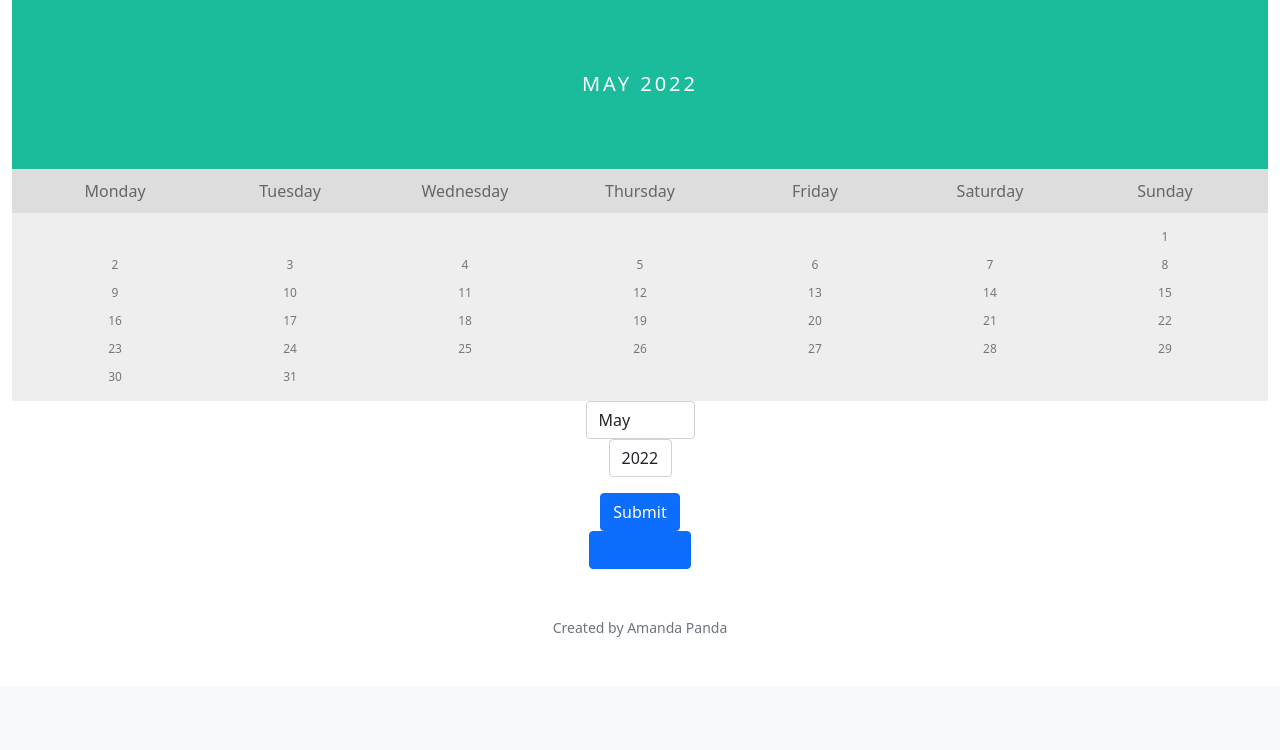
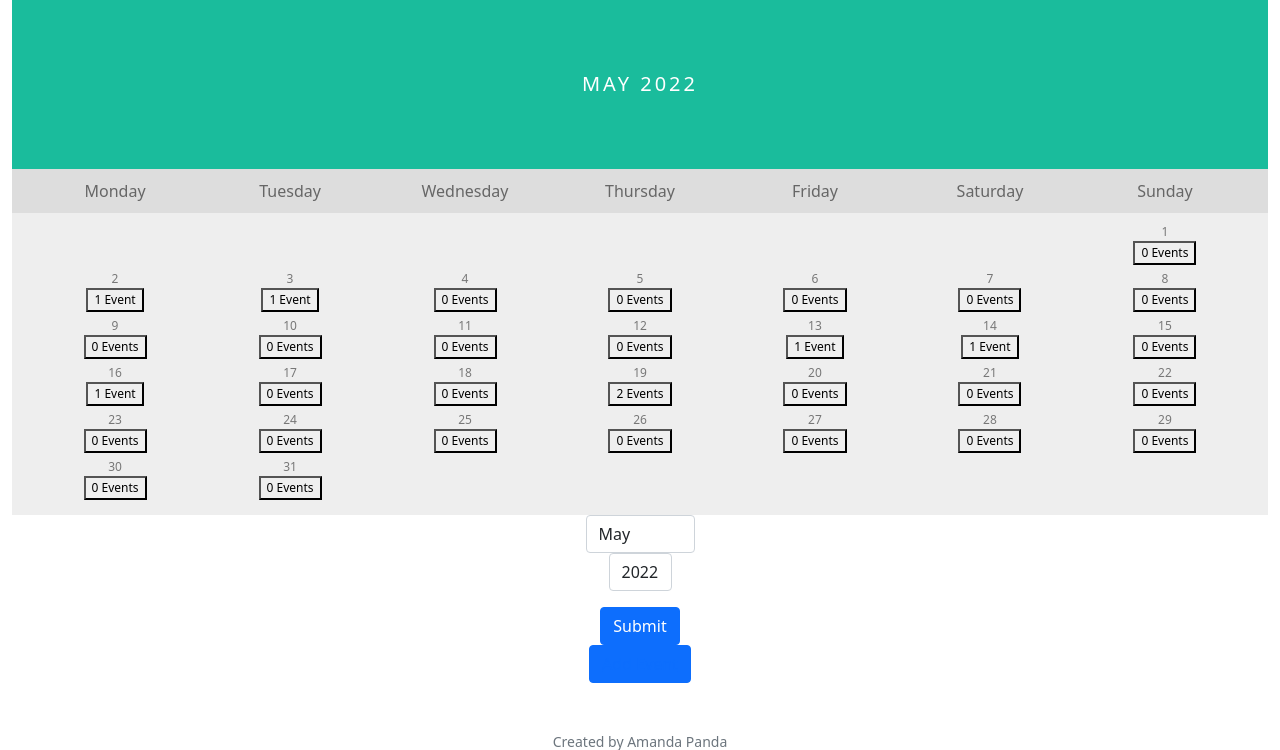
Before and after one commit to amandakso/cs50x-final-project, a Flask app: page / in a window 1280 px wide. Shown: the part 125-875 px from the top of the page. Before the commit the page ends 762 px from the top, so only its background shows below. Run offline with Flask 2, Linux system fonts and the light colour scheme; a user stored in the database is signed in; some libraries are stand-ins or nearby versions.

Commit message:
add buttons on homepage to show number of events each day

```diff
--- a/app.py
+++ b/app.py
@@ -57,17 +57,54 @@
     for n in x:
         years.append(n)
 
+    # Days
+    days = []
+    y = range(1, 32, 1)
+    for n in y:
+        days.append("%02d" % n)
+
+
     if request.method == "POST":
-        try:
-            month = int(request.form.get("month"))
-            year = int(request.form.get("year"))
-        except ValueError:
+        if request.form.get("cal") == "2":
+            try:
+                month = int(request.form.get("month"))
+                year = int(request.form.get("year"))
+            except ValueError:
+                return apology("invalid submission", 400)
+            if month < 1 or month > 12 or year < 1900 or year > 2200:
+                return apology("invalid submission", 400)
+            cal = calendar.monthcalendar(year,month)
+            this_month = months[month]
+            # Get Event Data
+            if month == 12:
+                search_year = year + 1
+                search_month1 = "01"
+            elif month > 9:
+                search_year = year
+                search_month1 = month
+                search_month2 = month + 1
+            elif month == 9:
+                search_year = year
+                search_month1 = "09"
+                search_month2= "10"
+            else:
+                search_year = year
+                search_month1 = "0" + str(month)
+                search_month2 = "0" + str(month + 1)
+            date1 = str(year) + "-" + search_month1 + "-01"
+            date2 = str(search_year) + "-" + search_month2 + "-01"
+            yearmonth = str(year) + "-" + search_month1
+            events = db.execute("SELECT title, date, starttime, endtime, details, COUNT(date) AS count FROM events WHERE creator = ? and date BETWEEN ? AND ? GROUP BY date", session.get("user_id"), date1, date2)
+
+            num_of_events = []
+            for day in days:
+                current = yearmonth + "-" + day
+                z = db.execute("SELECT COUNT(date) AS count FROM events WHERE date = ?", current)[0]["count"]
+                num_of_events.append(z)
+
+            return render_template("index.html", cal=cal, year=year, years=years, month=month, months=months, this_month=this_month, events=events, yearmonth=yearmonth, num_of_events=num_of_events)
+        else:
             return apology("invalid submission", 400)
-        if month < 1 or month > 12 or year < 1900 or year > 2200:
-            return apology("invalid submission", 400)
-        cal = calendar.monthcalendar(year,month)
-        this_month = months[month]
-        return render_template("index.html", cal=cal, year=year, years=years, month=month, months=months, this_month=this_month)
     else:
     # Get current time
         today = date.today()
@@ -75,7 +112,35 @@
         month = today.month
         this_month = months[month]
         cal = calendar.monthcalendar(year,month)
-        return render_template("index.html", cal=cal, year=year, years=years, month=month, months=months, this_month=this_month)
+
+    # Get event data
+        if month == 12:
+            search_year = year + 1
+            search_month1 = "01"
+        elif month > 9:
+            search_year = year
+            search_month1 = month
+            search_month2 = month + 1
+        elif month == 9:
+            search_year = year
+            search_month1 = "09"
+            search_month2= "10"
+        else:
+            search_year = year
+            search_month1 = "0" + str(month)
+            search_month2 = "0" + str(month + 1)
+        date1 = str(year) + "-" + search_month1 + "-01"
+        date2 = str(search_year) + "-" + search_month2 + "-01"
+        yearmonth = str(year) + "-" + search_month1
+        events = db.execute("SELECT title, date, starttime, endtime, details FROM events WHERE creator = ? and date BETWEEN ? AND ?", session.get("user_id"), date1, date2)
+
+        num_of_events = []
+        for day in days:
+            current = yearmonth + "-" + day
+            z = db.execute("SELECT COUNT(date) AS count FROM events WHERE date = ?", current)[0]["count"]
+            num_of_events.append(z)
+
+        return render_template("index.html", cal=cal, year=year, years=years, month=month, months=months, this_month=this_month, events=events, yearmonth=yearmonth, num_of_events=num_of_events)
 
 
 @app.route("/login", methods=["GET", "POST"])
--- a/templates/index.html
+++ b/templates/index.html
@@ -26,7 +26,17 @@
             {% if row == 0 %}
                 <li> </li>
             {% else %}
-                <li>{{ row }}</li>
+                <li>{{ row }}
+                    {% if num_of_events[row - 1] == 1 %}
+                    <div>
+                        <button value="{{ yearmonth }}-{{ row }}"> {{ num_of_events[row - 1] }} Event</button>
+                    </div>
+                    {% else %}
+                    <div>
+                        <button value="{{ yearmonth }}-{{ row }}"> {{ num_of_events[row - 1] }} Events</button>
+                    </div>
+                    {% endif %}
+                </li>
             {% endif %}
         {% endfor %}
     {% endfor %}
@@ -53,6 +63,7 @@
                 {% endif %}
             {% endfor %}
         </select>
+        <input type="hidden" name="cal" value="2">
     </div>
     <button class="btn btn-primary" type="submit">Submit</button>
 </form>
```
Also changed, not shown: 3 other files.
